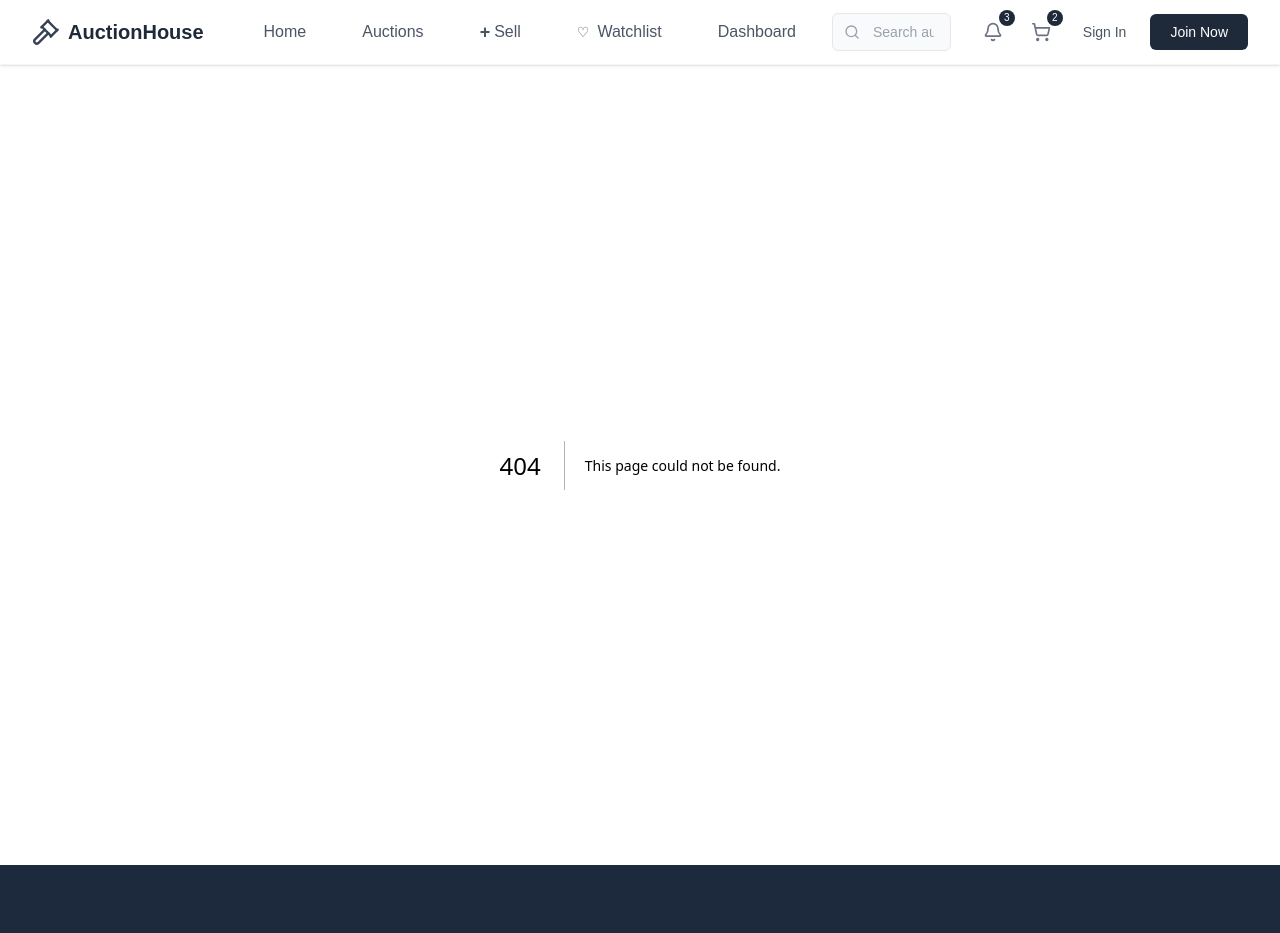
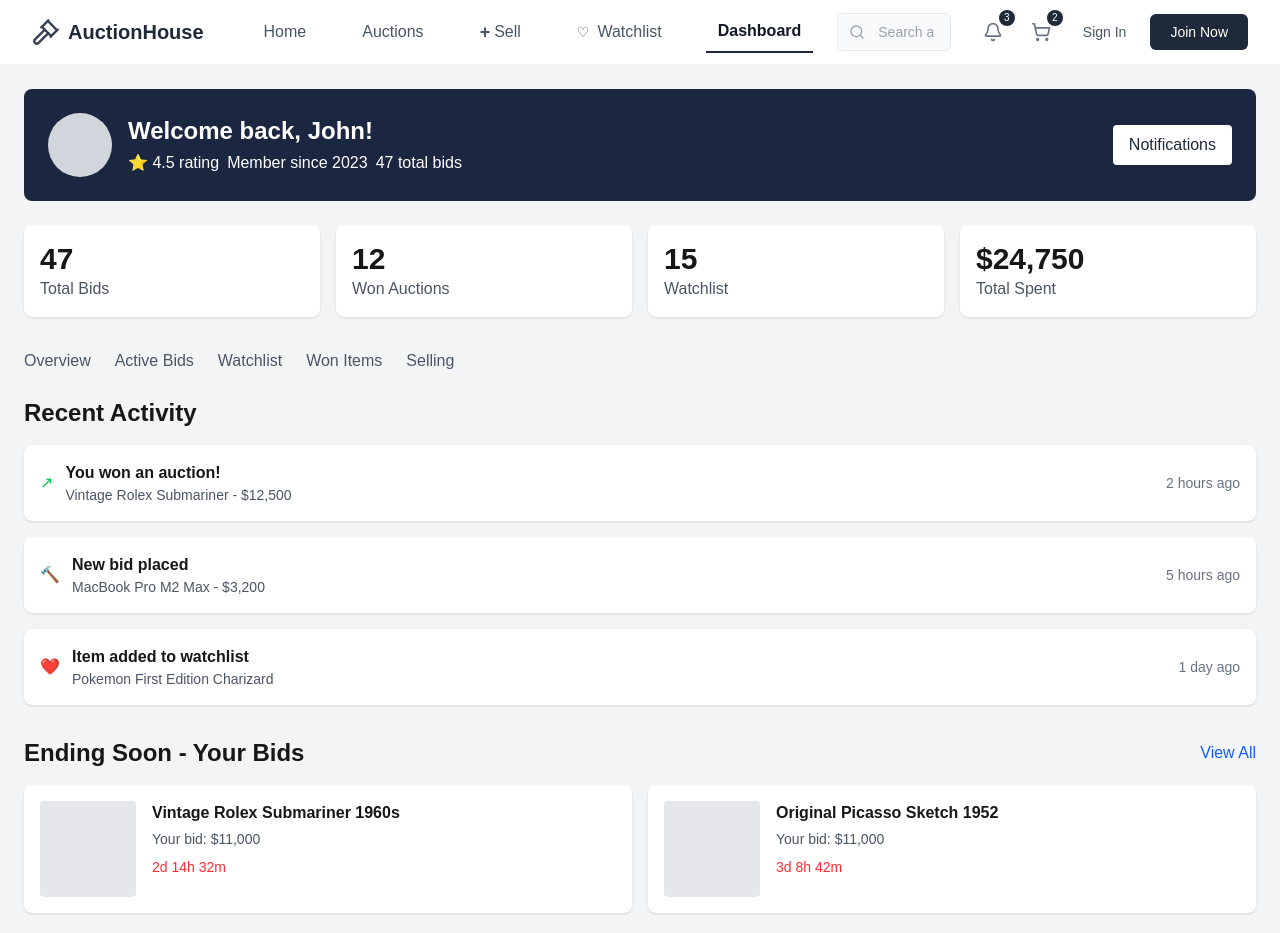
Before and after one commit to Himashmayadunna/auction-management-system, a Next.js app: page /Dashboard in a window 1280 px wide. Before the commit this address had no page. Shown: the top 933 px of the page. Built offline with nearby package versions, Linux system fonts and the light colour scheme.

Commit message:
add dashboard

```diff
--- /dev/null
+++ b/src/app/Dashboard/page.jsx
@@ -0,0 +1,123 @@
+'use client'
+
+import Image from 'next/image'
+
+export default function Dashboard() {
+  return (
+    <div className="p-6 min-h-screen bg-gray-100">
+      {/* Welcome Section */}
+      <div className="bg-[#1B2641] text-white p-6 rounded-lg mb-6 flex items-center">
+        <div className="flex-1">
+          <div className="flex items-center gap-4">
+            <div className="w-16 h-16 rounded-full bg-gray-300"></div>
+            <div>
+              <h1 className="text-2xl font-bold">Welcome back, John!</h1>
+              <div className="flex items-center gap-2 mt-1">
+                <span>⭐ 4.5 rating</span>
+                <span>Member since 2023</span>
+                <span>47 total bids</span>
+              </div>
+            </div>
+          </div>
+        </div>
+        <button className="px-4 py-2 bg-white text-gray-800 rounded">Notifications</button>
+      </div>
+
+      {/* Statistics Grid */}
+      <div className="grid grid-cols-4 gap-4 mb-8">
+        <div className="bg-white p-4 rounded-lg shadow">
+          <div className="text-3xl font-bold">47</div>
+          <div className="text-gray-600">Total Bids</div>
+        </div>
+        <div className="bg-white p-4 rounded-lg shadow">
+          <div className="text-3xl font-bold">12</div>
+          <div className="text-gray-600">Won Auctions</div>
+        </div>
+        <div className="bg-white p-4 rounded-lg shadow">
+          <div className="text-3xl font-bold">15</div>
+          <div className="text-gray-600">Watchlist</div>
+        </div>
+        <div className="bg-white p-4 rounded-lg shadow">
+          <div className="text-3xl font-bold">$24,750</div>
+          <div className="text-gray-600">Total Spent</div>
+        </div>
+      </div>
+
+      {/* Navigation Tabs */}
+      <div className="flex gap-6 mb-6 text-gray-600">
+        <button className="hover:text-gray-900">Overview</button>
+        <button className="hover:text-gray-900">Active Bids</button>
+        <button className="hover:text-gray-900">Watchlist</button>
+        <button className="hover:text-gray-900">Won Items</button>
+        <button className="hover:text-gray-900">Selling</button>
+      </div>
+
+      {/* Recent Activity */}
+      <div className="mb-8">
+        <h2 className="text-2xl font-bold mb-4">Recent Activity</h2>
+        <div className="space-y-4">
+          <div className="bg-white p-4 rounded-lg shadow flex items-center justify-between">
+            <div className="flex items-center gap-3">
+              <span className="text-green-500">↗</span>
+              <div>
+                <div className="font-semibold">You won an auction!</div>
+                <div className="text-sm text-gray-600">Vintage Rolex Submariner - $12,500</div>
+              </div>
+            </div>
+            <div className="text-sm text-gray-500">2 hours ago</div>
+          </div>
+          <div className="bg-white p-4 rounded-lg shadow flex items-center justify-between">
+            <div className="flex items-center gap-3">
+              <span>🔨</span>
+              <div>
+                <div className="font-semibold">New bid placed</div>
+                <div className="text-sm text-gray-600">MacBook Pro M2 Max - $3,200</div>
+              </div>
+            </div>
+            <div className="text-sm text-gray-500">5 hours ago</div>
+          </div>
+          <div className="bg-white p-4 rounded-lg shadow flex items-center justify-between">
+            <div className="flex items-center gap-3">
+              <span>❤️</span>
+              <div>
+                <div className="font-semibold">Item added to watchlist</div>
+                <div className="text-sm text-gray-600">Pokemon First Edition Charizard</div>
+              </div>
+            </div>
+            <div className="text-sm text-gray-500">1 day ago</div>
+          </div>
+        </div>
+      </div>
+
+      {/* Ending Soon Section */}
+      <div>
+        <div className="flex justify-between items-center mb-4">
+          <h2 className="text-2xl font-bold">Ending Soon - Your Bids</h2>
+          <button className="text-blue-600">View All</button>
+        </div>
+        <div className="grid grid-cols-2 gap-4">
+          <div className="bg-white p-4 rounded-lg shadow">
+            <div className="flex gap-4">
+              <div className="w-24 h-24 bg-gray-200 rounded"></div>
+              <div className="flex-1">
+                <h3 className="font-semibold">Vintage Rolex Submariner 1960s</h3>
+                <div className="text-sm text-gray-600 mt-1">Your bid: $11,000</div>
+                <div className="text-sm text-red-500 mt-2">2d 14h 32m</div>
+              </div>
+            </div>
+          </div>
+          <div className="bg-white p-4 rounded-lg shadow">
+            <div className="flex gap-4">
+              <div className="w-24 h-24 bg-gray-200 rounded"></div>
+              <div className="flex-1">
+                <h3 className="font-semibold">Original Picasso Sketch 1952</h3>
+                <div className="text-sm text-gray-600 mt-1">Your bid: $11,000</div>
+                <div className="text-sm text-red-500 mt-2">3d 8h 42m</div>
+              </div>
+            </div>
+          </div>
+        </div>
+      </div>
+    </div>
+  )
+}
--- a/src/app/components/header&footer/navbar.jsx
+++ b/src/app/components/header&footer/navbar.jsx
@@ -77,9 +77,9 @@ const Navbar = () => {
               Watchlist
             </Link>
             <Link
-              href="/dashboard"
+              href="/Dashboard"
               className={`font-medium transition-colors px-3 py-2 ${
-                pathname === '/dashboard'
+                pathname === '/Dashboard'
                   ? 'text-gray-900 font-semibold border-b-2 border-gray-800'
                   : 'text-gray-600 hover:text-gray-900'
               }`}
```
